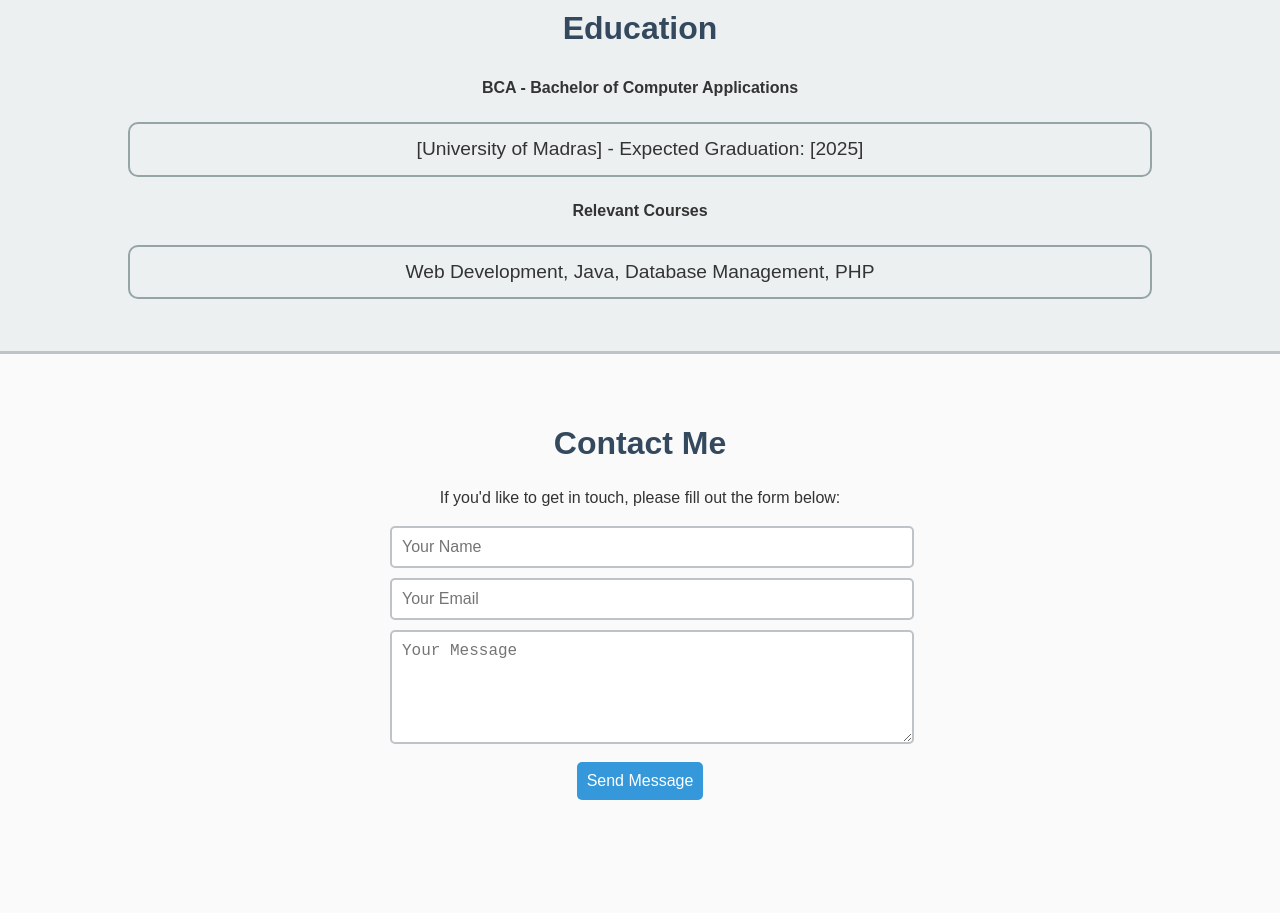
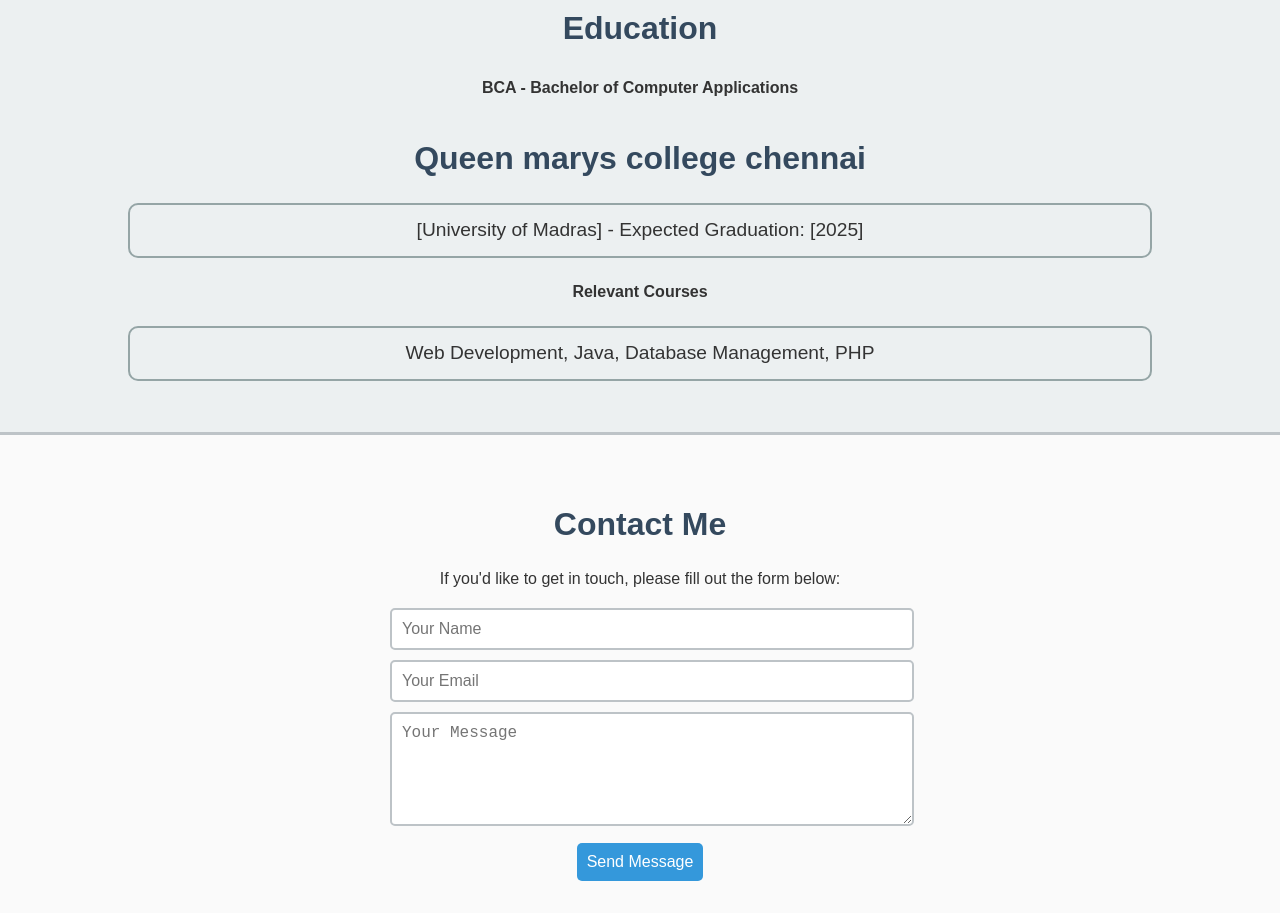
Before and after one commit to narmatha-hub/New, a plain HTML site: page index.html in a window 1280 px wide. Shown: the part 2374-3287 px from the top of the page. Before the commit the page ends 3206 px from the top, so only its background shows below. Drawn offline with Linux system fonts and the light colour scheme.

Commit message:
Update index.html

```diff
--- a/index.html
+++ b/index.html
@@ -81,6 +81,7 @@
             <h3>Education</h3>
             <div class="education-item">
                 <h4>BCA - Bachelor of Computer Applications</h4>
+                <h3>Queen marys college chennai</h3>
                 <p>[University of Madras] - Expected Graduation: [2025]</p>
             </div>
             <div class="education-item">
```
